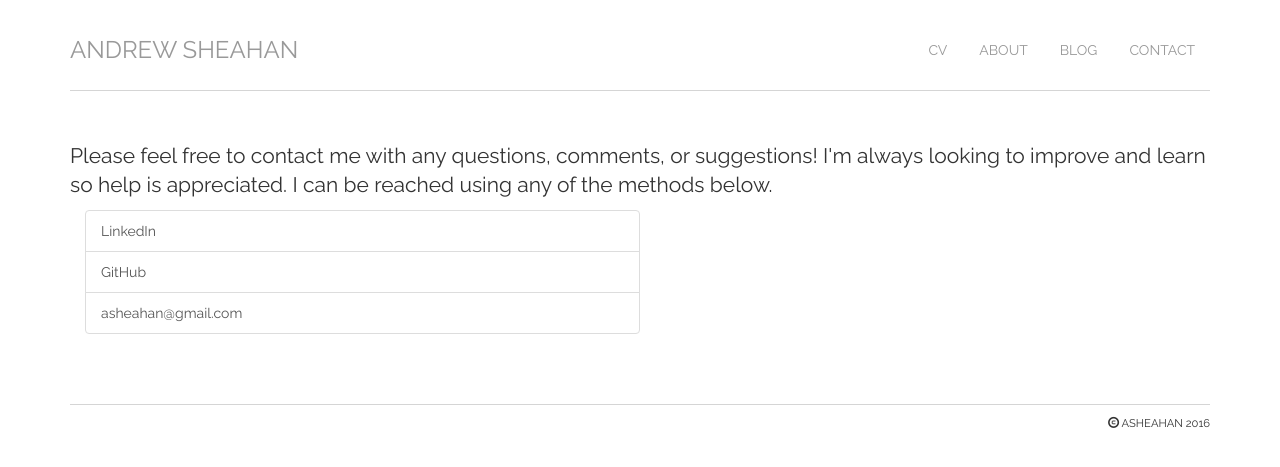
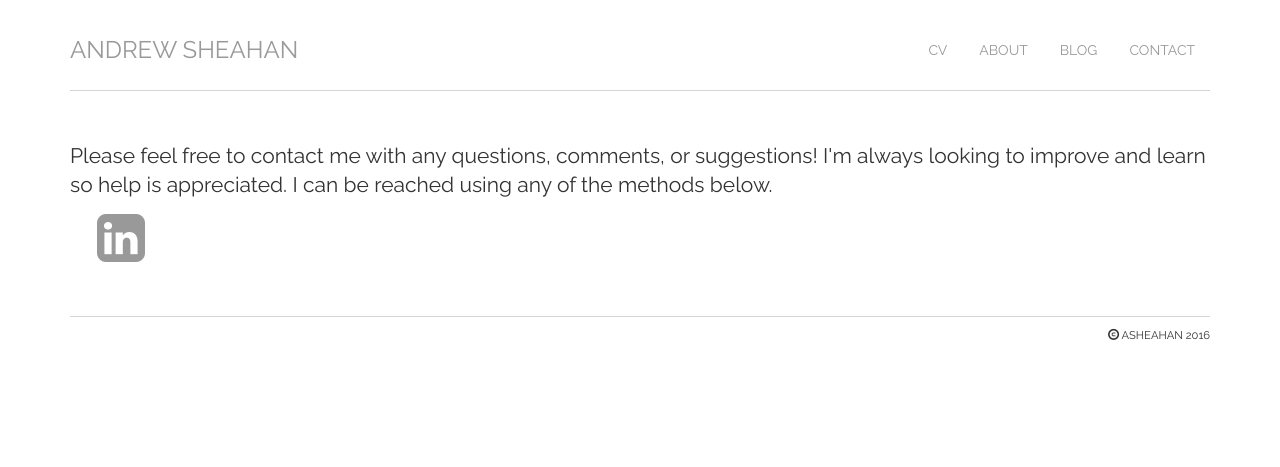
Before and after one commit to asheahan/asheahan.github.io, a Jekyll site: the page built from contact/index.html, in a window 1280 px wide. Shown: the top 467 px of the page. Built offline with Jekyll 4.4.1, drawn with Linux system fonts in a browser that asks for light colours; nearby versions of some CDN libraries; library files that are not in the unit come from our copies.

Commit message:
Test contact icons

```diff
--- a/contact/index.html
+++ b/contact/index.html
@@ -4,15 +4,21 @@ title: Contact
 ---
 <div class="contact">
   <p>Please feel free to contact me with any questions, comments, or suggestions! I'm always looking to improve and learn so help is appreciated. I can be reached using any of the methods below.</p>
+
+  <p>
     <div class="container">
       <div class="row">
-      <div class="col-sm-6 col-xs-12">
+        <div class="col-sm-4 col-xs-12">
+          <a href="https://www.linkedin.com/in/andrewsheahan"><i class="fa fa-linkedin-square fa-4x fa-fw" aria-hidden="true"></i></a>
+        </div>
+        <!-- <div class="col-sm-6 col-xs-12">
           <div class="list-group">
             <a href="https://www.linkedin.com/in/andrewsheahan" class="list-group-item">LinkedIn</a>
             <a href="https://github.com/asheahan" class="list-group-item">GitHub</a>
             <a href="#" class="list-group-item">asheahan@gmail.com</a>
           </div>
+        </div> -->
       </div>
     </div>
+  </p>
 </div>
-</div>
```
Lines whose indentation alone changed are shown as unchanged.
